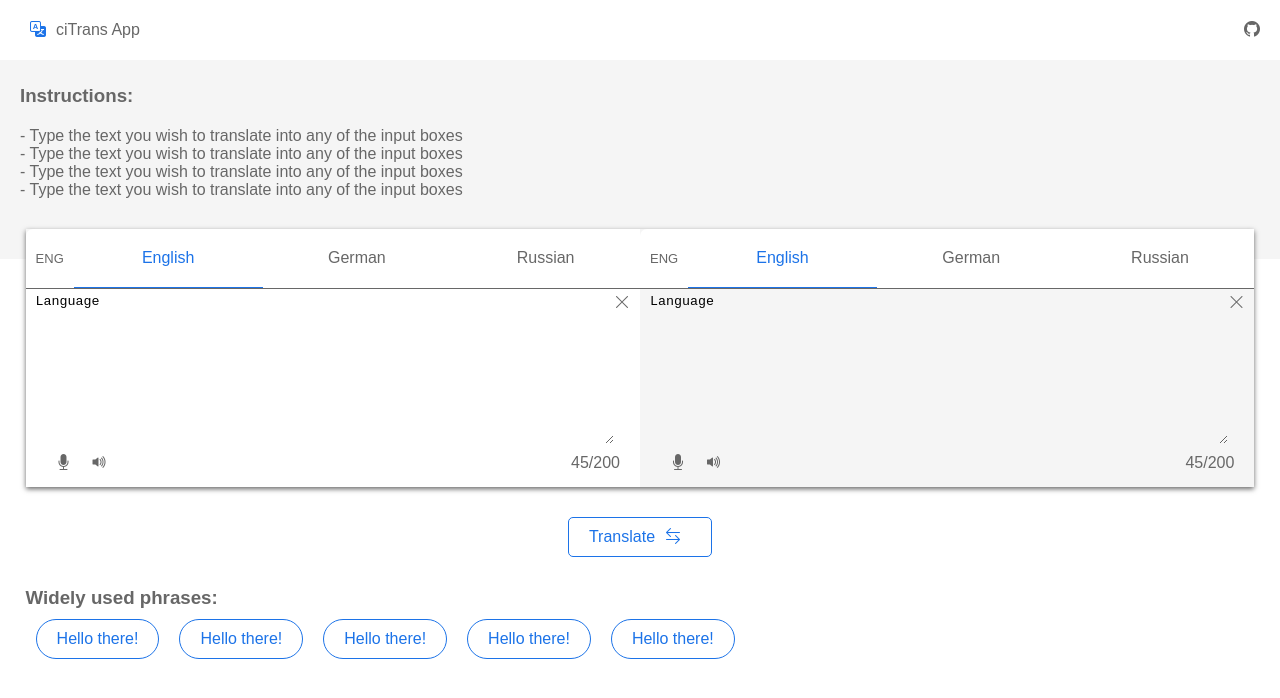
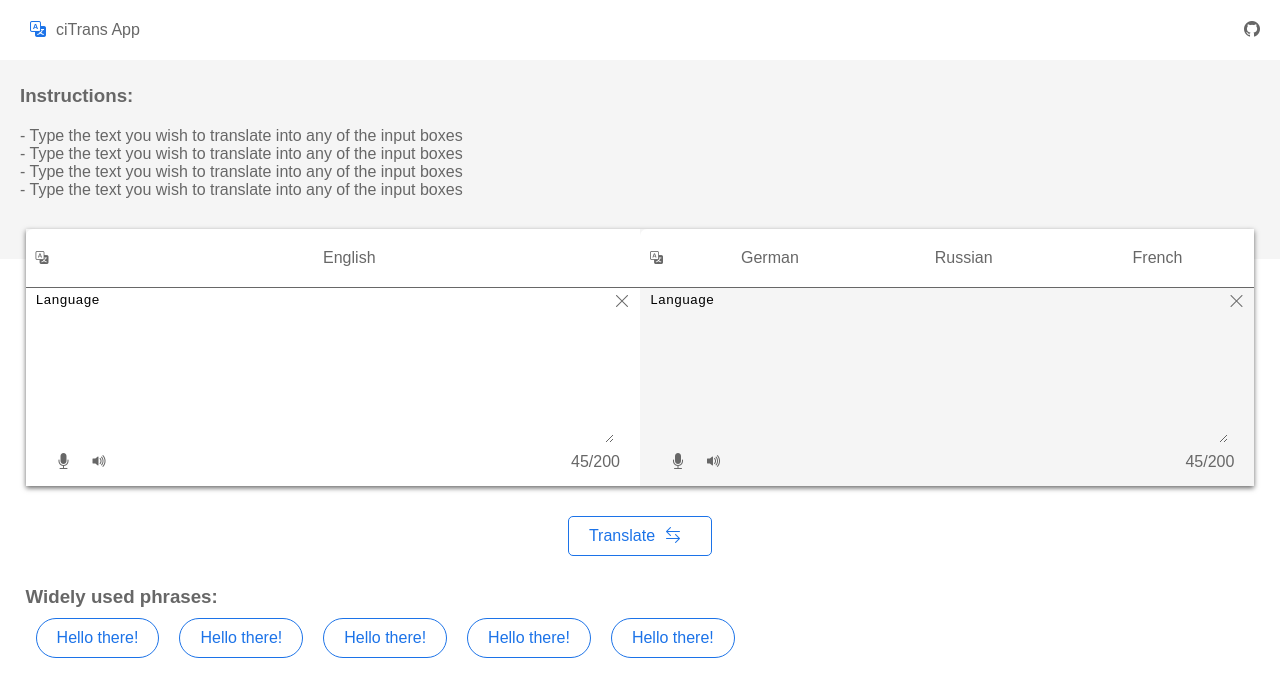
Before and after one commit to cipher-tech/react_translator, a React (Create React App) app: page / in a window 1280 px wide. Shown: the top 698 px of the page. Built offline with nearby package versions, Linux system fonts and the light colour scheme.

Commit message:
added logic to select language

```diff
--- a/src/components/translation/header.tsx
+++ b/src/components/translation/header.tsx
@@ -5,13 +5,13 @@ import { inputPosition, languagePosition } from "../../context/translatorContext
 
 const Container = styled.div`
 
-            background: ${(props) => props.theme.colors.colorWhite};
+            background: ${ (props) => props.theme.colors.colorWhite };
             width: 100%;
             display: flex;
             align-items: center;
             justify-content: space-around;
             border-bottom: 0.001rem solid
-                ${(props) => props.theme.colors.colorLight};
+                ${ (props) => props.theme.colors.colorLight };
             border-radius: 0.7rem 0 0 0;
             &:nth-child(2) {
                 border-radius: 0 0.7rem 0 0;
@@ -19,7 +19,7 @@ const Container = styled.div`
             .main{
 
                 &-selected {
-                    font-size: ${(props) => props.theme.font.size.xxxxSmall};
+                    font-size: ${ (props) => props.theme.font.size.xxxxSmall };
                     padding: 1rem;
                 }
                 &-languageList {
@@ -32,22 +32,25 @@ const Container = styled.div`
                         justify-self: center;
                         justify-content: center;
                         width: 100%;
+                        transition: all 0.1s linear;
                         a {
+                            transition: all 0.1s linear;
                             padding: 2rem 2rem;
                             width: 100%;
                             height: 100%;
                             display: flex;
                             justify-content: center;
                             &:hover {
-                                color: ${(props) =>
-                                    props.theme.colors.colorTextDark2};
+                                color: ${ (props) =>
+        props.theme.colors.colorTextDark2 };
                             }
                         }
-                        &:first-child {
-                            color: ${(props) => props.theme.colors.colorPrimary};
-                            border-bottom: 0.1rem solid
-                                ${(props) => props.theme.colors.colorPrimary};
-                        }
+                    }
+                    .active {
+                        transition: all 0.1s linear;
+                        color: ${ (props) => props.theme.colors.colorPrimary };
+                        border-bottom: 0.1rem solid
+                            ${ (props) => props.theme.colors.colorPrimary };
                     }
                 }
             }
@@ -57,21 +60,29 @@ type IProps = {
     position: inputPosition
     languagePosition: languagePosition
 }
-const Header = ({position, languagePosition}: IProps) => {
+const Header = ({ position, languagePosition }: IProps) => {
+    const { translatorState: { selectedLanguage }, updateLanguage } = useContext(TranslatorContext)
+    const options = {
+        rightInput: [ 'English' ],
+        leftInput: [ 'German', 'Russian', 'French' ],
+    }
     return (
         <Container className="main">
-                <span className="main-selected">ENG</span>
-                <ul className="main-languageList">
-                    <li className="main-languageList__item">
-                        <a href="/#">English</a>
+            <span className="main-selected">
+            <i className="bi bi-translate nav-icon__logo"></i>
+            </span>
+            <ul className="main-languageList">
+                {options[ position ].map(option => (
+                    <li
+                        key={option}
+                        className="main-languageList__item"
+                        onClick={() => { updateLanguage(option) }}>
+                        <a className={selectedLanguage === option ? "active" : ''} href="/#">{option}</a>
                     </li>
-                    <li className="main-languageList__item">
-                        <a href="/#">German</a>
-                    </li>
-                    <li className="main-languageList__item">
-                        <a href="/#">Russian</a>
-                    </li>
-                </ul>
+                ))
+                }
+
+            </ul>
         </Container>
     );
 };
```
